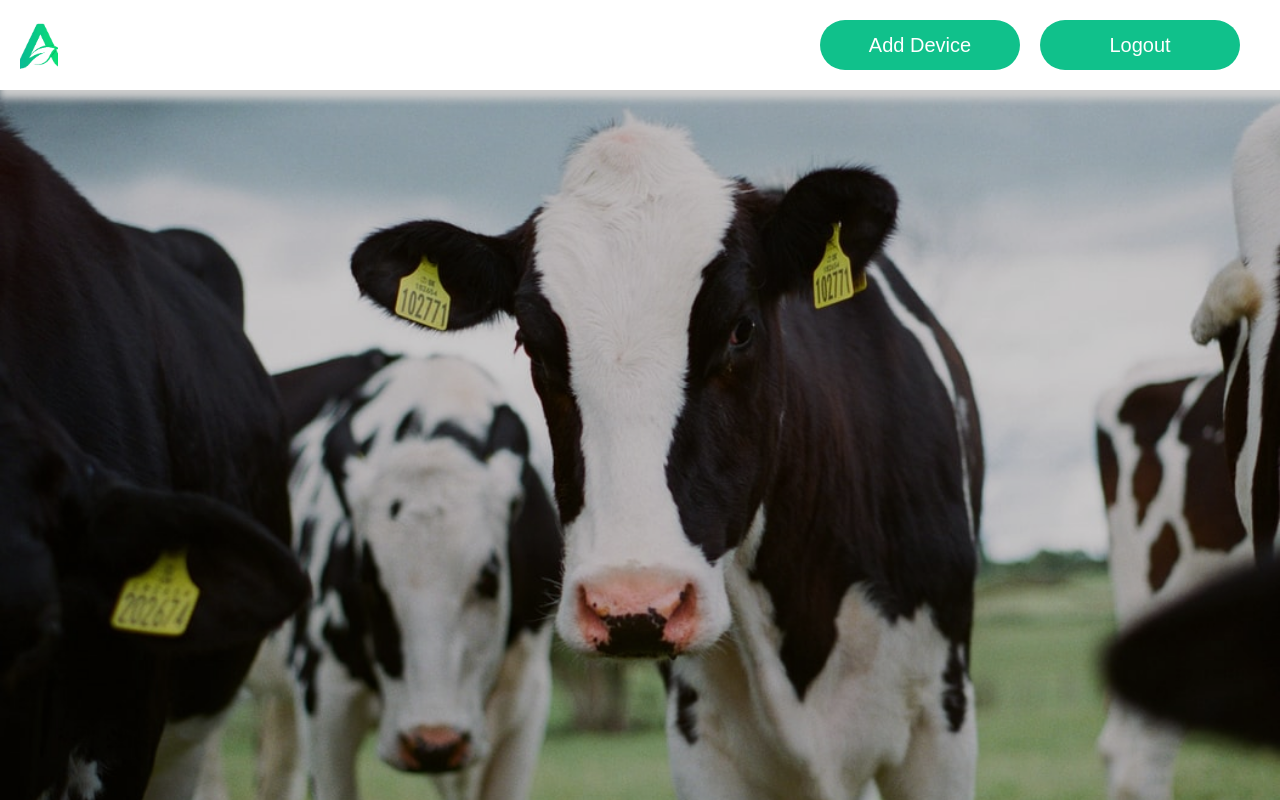
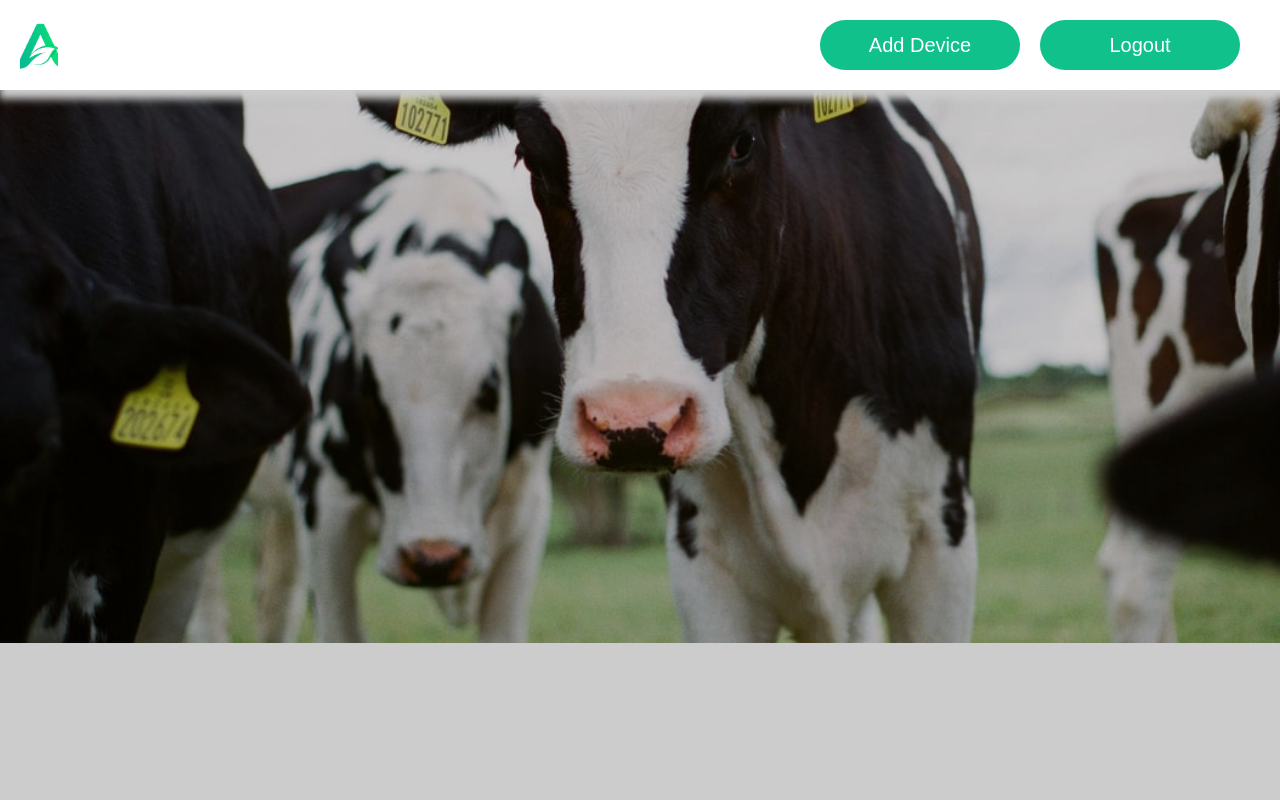
Before and after one commit to DeathSy/thai-agriculture-frontned, a React (Create React App) app: page / in a window 1280 px wide. Built offline with nearby package versions, Linux system fonts and the light colour scheme.

Commit message:
EDIT css position image

```diff
--- a/src/components/Bannerblock.js
+++ b/src/components/Bannerblock.js
@@ -7,8 +7,7 @@ const BackgroundImage = styled.div`
   background-image: url(${props => props.src});
   background-repeat: no-repeat;
   background-size: cover;
-  background-position-y: -20px;
-
+  background-position-y: -206px;
   position: relative;
 `
 
@@ -16,11 +15,9 @@ const BackgroundOverlay = styled.div`
   position: absolute;
   width: 100%;
   height: 100%;
-
   display: flex;
   flex-direction: column;
   justify-content: center;
-  align-items: center;
   background-color: rgba(0,0,0,0.2);
 `
 
```
